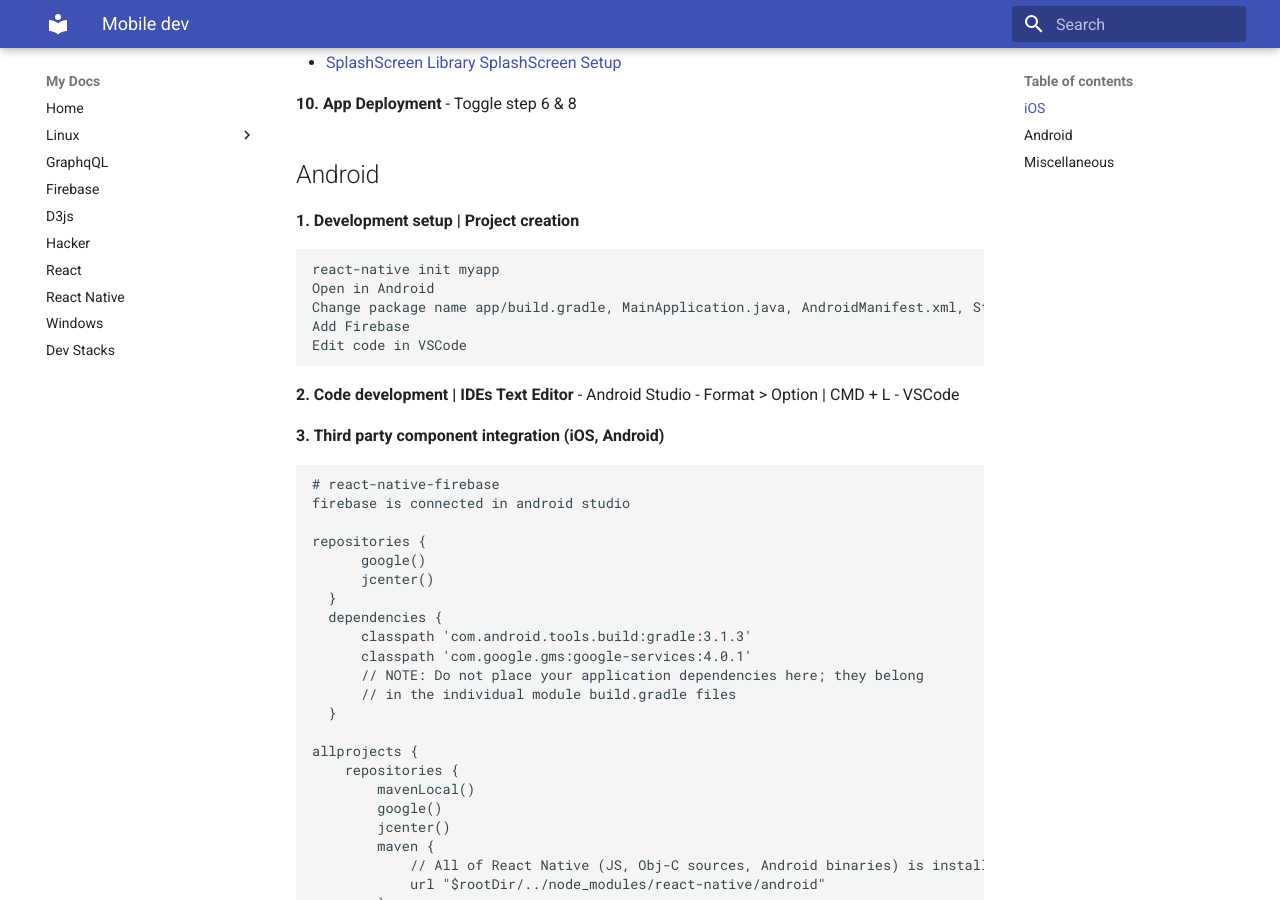
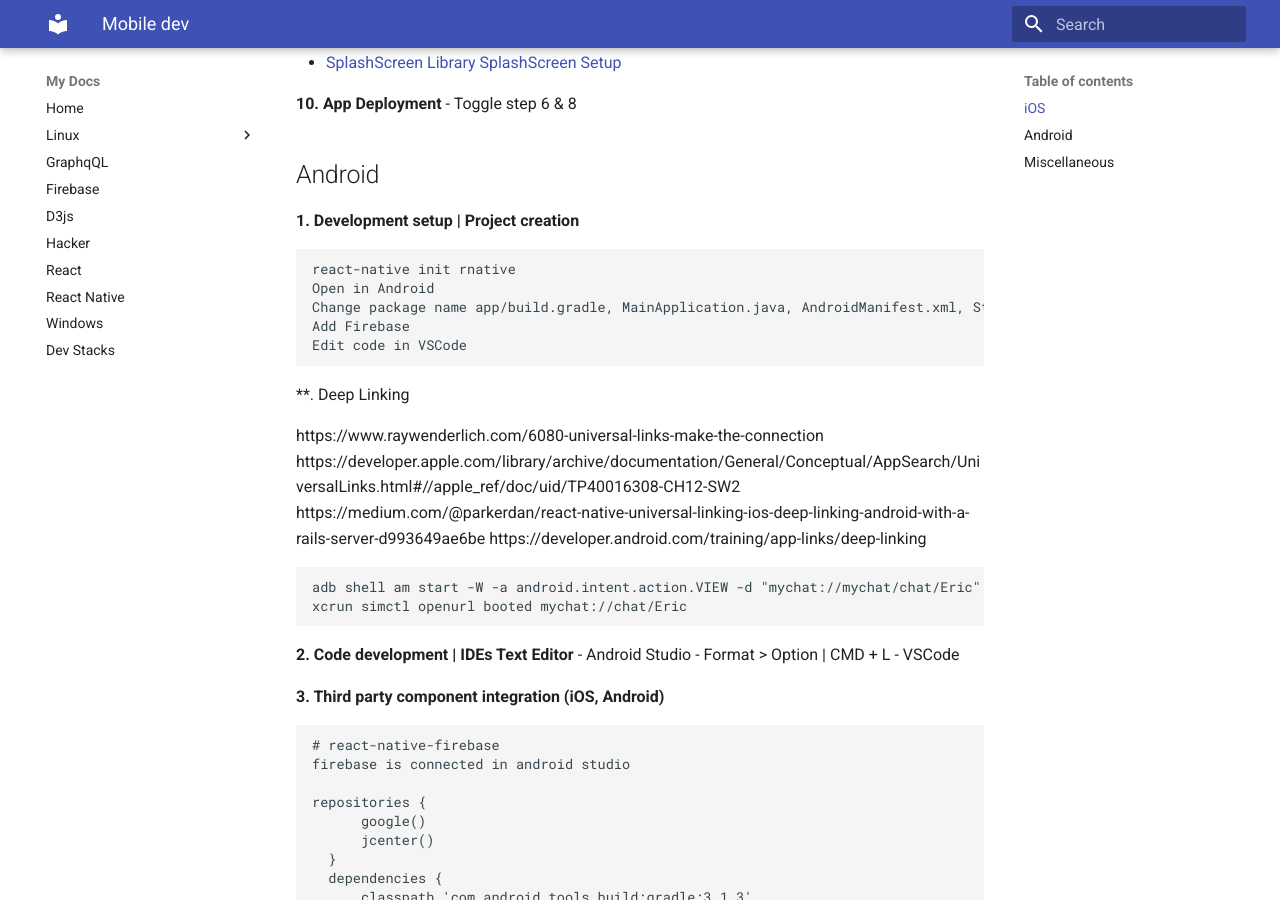
Before and after one commit to ajaymore/development-docs, an MkDocs documentation site: the page built from docs/mobile-dev.md, in a window 1280 px wide and 900 px high, scrolled down 1663 px. Built offline with MkDocs 1.6.1 and Material for MkDocs 9.7.7, drawn with Linux system fonts in a browser that asks for light colours; old or Windows-style settings are respelled for this version of MkDocs.

Commit message:
Update mobile-dev.md

````diff
--- a/docs/mobile-dev.md
+++ b/docs/mobile-dev.md
@@ -90,11 +90,22 @@ Update URL Schemes in Info
 
 **1. Development setup | Project creation**
 ```
-react-native init myapp
+react-native init rnative
 Open in Android
 Change package name app/build.gradle, MainApplication.java, AndroidManifest.xml, Strings.xml
 Add Firebase
 Edit code in VSCode
+```
+
+**. Deep Linking
+
+https://www.raywenderlich.com/6080-universal-links-make-the-connection
+https://developer.apple.com/library/archive/documentation/General/Conceptual/AppSearch/UniversalLinks.html#//apple_ref/doc/uid/TP40016308-CH12-SW2
+https://medium.com/@parkerdan/react-native-universal-linking-ios-deep-linking-android-with-a-rails-server-d993649ae6be
+https://developer.android.com/training/app-links/deep-linking
+```
+adb shell am start -W -a android.intent.action.VIEW -d "mychat://mychat/chat/Eric" com.simpleapp
+xcrun simctl openurl booted mychat://chat/Eric
 ```
 
 **2. Code development | IDEs Text Editor**
````
